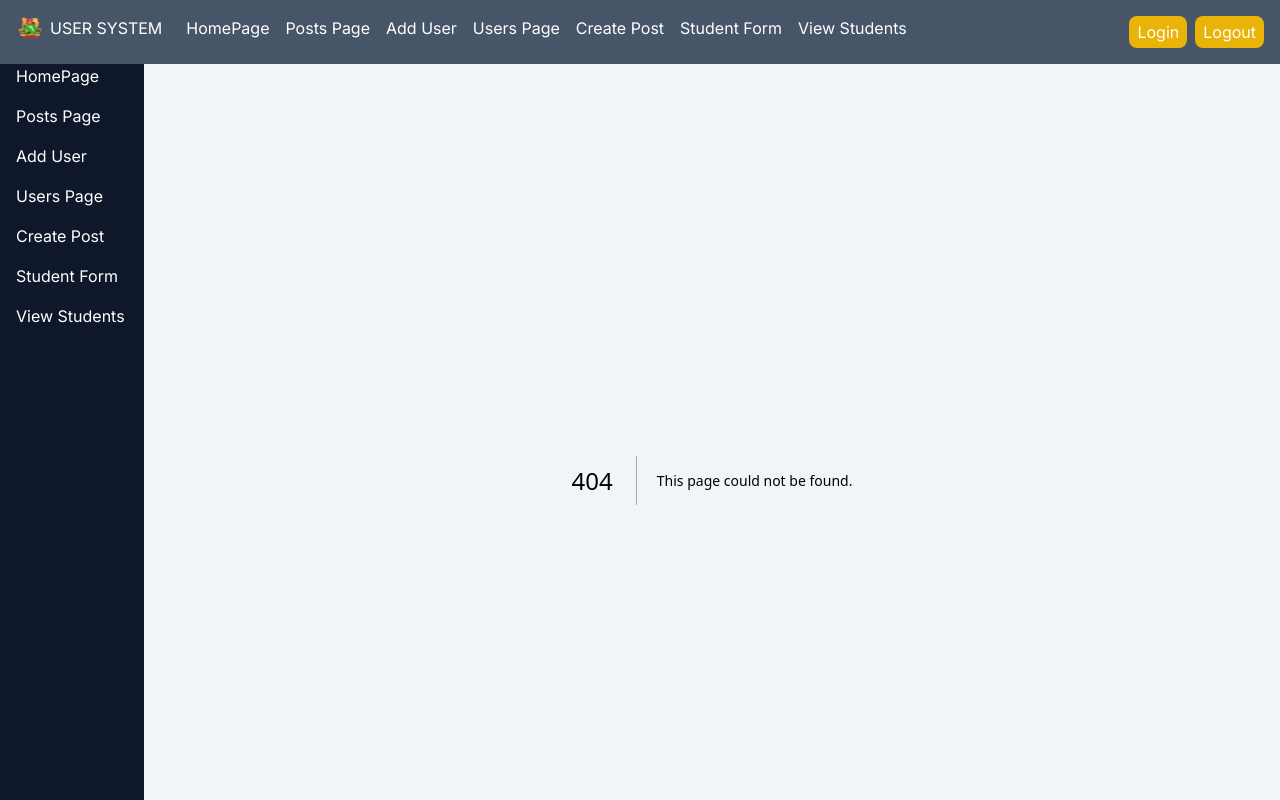
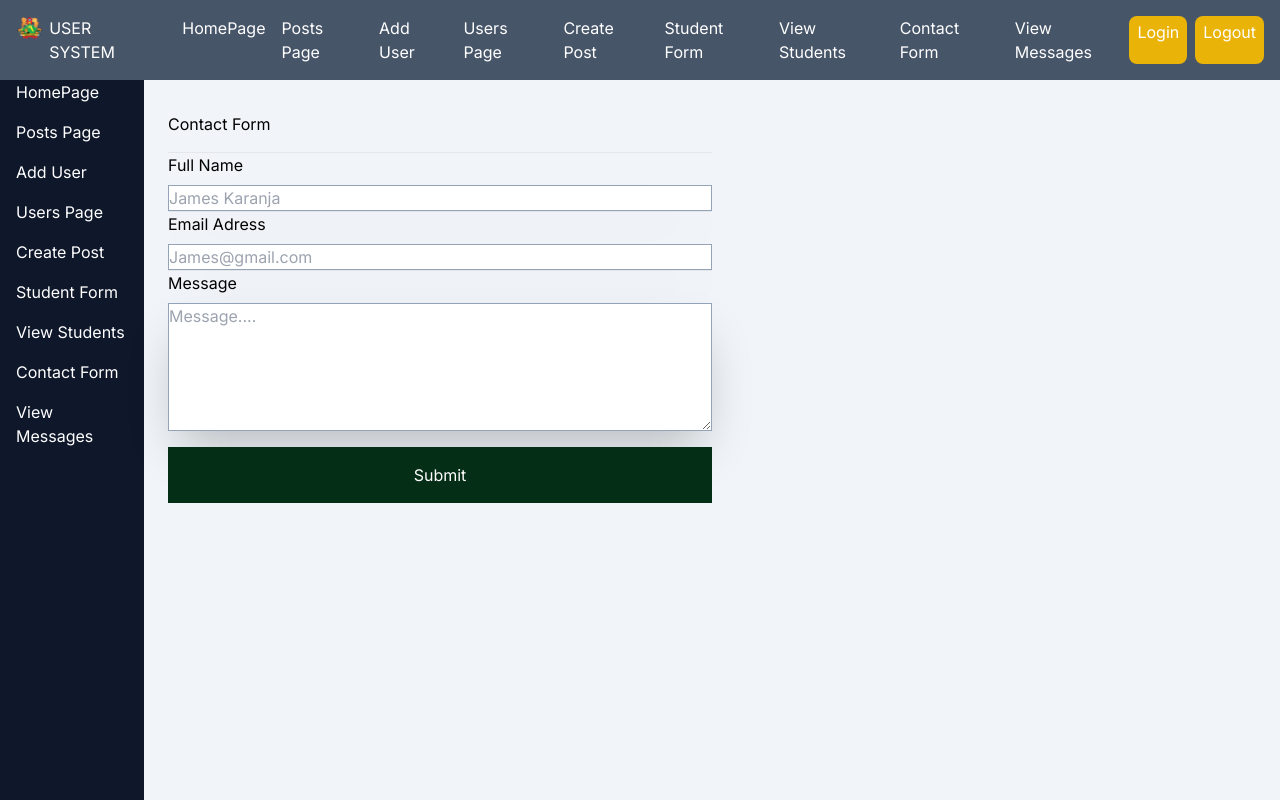
Before and after one commit to jamesmugi/NextJsCrud, a Next.js app: page /contact in a window 1280 px wide. Before the commit this address had no page. Shown: the top 800 px of the page. Built offline with nearby package versions, Linux system fonts and the light colour scheme.

Commit message:
More updates

```diff
--- /dev/null
+++ b/app/(contact)/contact/[contactid]/page.js
@@ -0,0 +1,37 @@
+"use client"
+import Link from 'next/link'
+import React from 'react'
+import { useRouter } from 'next/navigation'
+
+export default async function SingleMessage({params}) {
+    const router=useRouter()
+    const {contactid}=params
+    const res=await fetch(`http://localhost:3000/api/contact/${contactid}`)
+    if(!res.ok) throw new Error("Message not fetched")
+    const data=await res.json()
+
+    const handleDelete=async()=>{
+       const res=await fetch('api/contact',{
+        method:'DELETE',
+        body:JSON.stringify({
+            contactid:data._id,
+        }),
+       })
+       if(res.ok){
+         router.push('/contactrecord')
+       }
+    }
+const content=(
+            <div key={data._id}>
+                <div className='flex flex-row gap-4' >
+                    <p>{data.name}</p>
+                    <p onClick={()=>handleDelete(data._id)} className='bg-red-800  px-1 rounded-lg text-white cursor-pointer'>Delete</p>
+
+                </div>
+                <p>{data.email}</p>
+                <p>{data.message}</p><br/>
+            </div>
+        )
+
+  return content
+}
--- /dev/null
+++ b/app/(contact)/contact/page.js
@@ -0,0 +1,15 @@
+"use client"
+import React from 'react'
+import Form from '@/components/Form'
+
+export default function page() {
+
+  return (
+    <div>
+        <section className='flex flex-col w-full'>
+            <h1 className='py-4'>Contact Form</h1>
+            <Form />
+        </section>
+    </div>
+  )
+}
--- /dev/null
+++ b/app/(contact)/contactrecord/page.js
@@ -0,0 +1,18 @@
+import Link from 'next/link'
+import React from 'react'
+
+export default async function Homepage() {
+  const res=await fetch('http://localhost:3000/api/contact',{cache:'no-store'})
+  if(!res.ok) throw new Error("Message not loaded")
+  const data=await res.json()
+  const content=(data.map((messages)=>{
+    return (
+      <div key={messages._id} className='shadow-2xl border border-slate-700 '>
+        <Link href={`/contact/${messages._id}`} className='cursor-pointer uppercase hover:text-ellipsis hover:text-blue-700'><p>{messages.name}</p></Link>
+        <p>{messages.email}</p>
+        <p>{messages.message}</p><br/><hr/>
+      </div>
+    )
+  }))
+  return content
+}
--- /dev/null
+++ b/app/api/contact/[contactid]/route.js
@@ -0,0 +1,16 @@
+import Contact from "@/models/Contact";
+import { connectDb } from "@/utils/db";
+import { NextResponse } from "next/server";
+
+export const GET=async(request,{params})=>{
+    const {contactid}=params
+
+    try {
+        await connectDb()
+        const contactMessage=await Contact.findById(contactid);
+        return new NextResponse(JSON.stringify(contactMessage),{status:200})
+    } catch (error) {
+        return new NextResponse("Message not Found",{status:500})
+    }
+
+}
--- /dev/null
+++ b/app/api/contact/route.js
@@ -0,0 +1,40 @@
+import { connectDb } from "@/utils/db";
+import Contact from "@/models/Contact";
+import { NextResponse } from "next/server";
+
+export const GET=async(request)=>{
+    try {
+        await connectDb();
+        const contact=await Contact.find()
+        return new NextResponse(JSON.stringify(contact),{status:200})
+    } catch (error) {
+        return new NextResponse("Error in fetching Message",{status:500})
+    }
+
+}
+
+export const POST=async(request)=>{
+    const {name,email,message}=await request.json()
+ console.log(name)
+    try {
+        await connectDb()
+        const createMessage=new Contact({name,email,message})
+        await createMessage.save()
+        return new NextResponse(JSON.stringify(createMessage),{status:201})
+    } catch (error) {
+
+    }
+}
+export const DELETE=async(request)=>{
+    const {contactid}=await request.json()
+    console.log(contactid)
+
+    try {
+        await connectDb()
+        const contactMessage=await Contact.deleteOne(contactid);
+        return new NextResponse(JSON.stringify(contactMessage),{status:200})
+    } catch (error) {
+        return new NextResponse("Message not Found",{status:500})
+    }
+
+}
--- a/app/globals.css
+++ b/app/globals.css
@@ -1,3 +1,14 @@
 @tailwind base;
 @tailwind components;
 @tailwind utilities;
+
+form>div {
+    @apply border-t
+
+}
+form{
+    @apply w-1/2
+}
+input,textarea{
+    @apply border border-slate-400 shadow-2xl
+}
--- a/components/Form.js
+++ b/components/Form.js
@@ -1,10 +1,43 @@
+import { useRouter } from 'next/navigation'
 import React from 'react'
+import { useState } from 'react'
 
-export default function Form({handleSubmit}) {
+export default function Form(request) {
+  const router=useRouter()
+  const [name, setName] = useState("")
+  const [email, setEmail] = useState("")
+  const [message, setMessage] = useState("")
+
+  const handleSubmit=async(e)=>{
+      e.preventDefault()
+      const res=await fetch('api/contact',{
+        method:'POST',
+        body:JSON.stringify({
+            name,
+            email,
+            message,
+        }),
+      })
+      if(res.ok){
+          router.push("/contactrecord")
+      }
+  }
   return (
     <div>
       <form onSubmit={handleSubmit}>
-
+        <div className='flex flex-col gap-2'>
+          <label>Full Name</label>
+          <input type='text' placeholder='James Karanja' value={name} onChange={(e)=>setName(e.target.value)}/>
+        </div>
+        <div className='flex flex-col gap-2'>
+          <label>Email Adress</label>
+          <input type='email' placeholder='James@gmail.com' value={email} onChange={(e)=>setEmail(e.target.value)}/>
+        </div>
+        <div className='flex flex-col gap-2'>
+          <label>Message</label>
+          <textarea className='h-32' placeholder='Message....' value={message} onChange={(e)=>setMessage(e.target.value)}/>
+        </div>
+        <button  type='submit' className='bg-green-950 text-white mt-4 w-full py-4 px-4'>Submit</button>
       </form>
     </div>
   )
--- a/components/NavBar.js
+++ b/components/NavBar.js
@@ -21,6 +21,8 @@ export default function NavBar() {
           <Link href={'/createpost'}>Create Post</Link>
           <Link href={'/student'}>Student Form</Link>
           <Link href={'/studentrecord'}>View Students</Link>
+          <Link href={'/contact'}>Contact Form</Link>
+          <Link href={'/contactrecord'}>View Messages</Link>
 
         </nav>
         </div>
--- a/components/SideBar.js
+++ b/components/SideBar.js
@@ -13,6 +13,8 @@ export default function SideBar() {
           <Link href={'/createpost'}>Create Post</Link>
           <Link href={'/student'}>Student Form</Link>
           <Link href={'/studentrecord'}>View Students</Link>
+          <Link href={'/contact'}>Contact Form</Link>
+          <Link href={'/contactrecord'}>View Messages</Link>
         </nav>
       </aside>
     </div>
--- /dev/null
+++ b/models/Contact.js
@@ -0,0 +1,25 @@
+import mongoose,{Schema,model,models} from "mongoose";
+
+const ContactSchema=new Schema({
+    name:{
+        type:String,
+        required:[true,"Name is required"],
+        MaxLength:[50,"Max Length is 50 char"],
+        MinLength:[4,"Min Length is 4 char"]
+    },
+    email:{
+        type:String,
+        required:[true,"Email is required"],
+        MaxLength:[50,"Max Length is 50 char"],
+        MinLength:[4,"Min Length is 4 char"]
+    },
+    message:{
+        type:String,
+        required:[true, "Message is required"],
+        MaxLength:[500,"Max Length is 500 char"],
+        MinLength:[4,"Min Length is 4 char"]
+    }
+},{timeseries:true})
+
+const Contact=models.Contact || model("Contact",ContactSchema)
+export default Contact;
```
